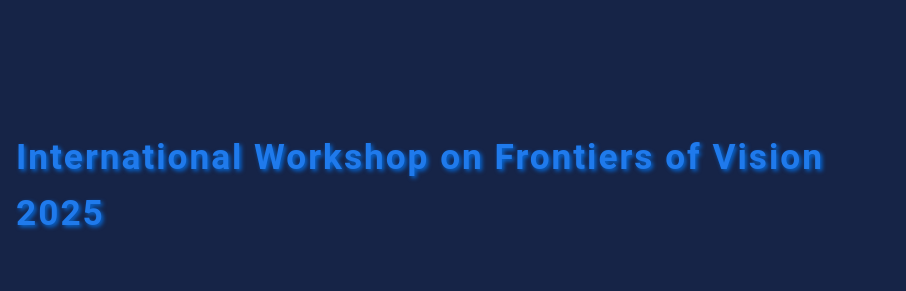
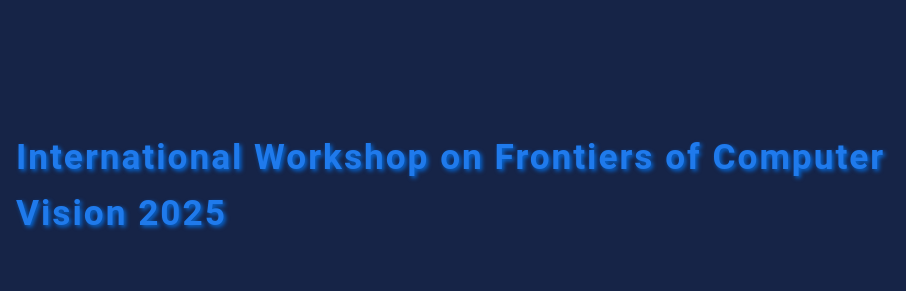
Before and after one commit to iwfcv2025/iwfcv2025.github.io, a plain HTML site: page callforpapers.html in a window 1280 px wide. Shown: the top 291 px of the page, 374-1280 px from the left. Drawn offline with Linux system fonts and the light colour scheme.

Commit message:
Update callforpapers.html

```diff
--- a/callforpapers.html
+++ b/callforpapers.html
@@ -3,14 +3,14 @@
 <head>
     <meta charset="UTF-8">
     <meta name="viewport" content="width=device-width, initial-scale=1.0">
-    <title>Call for Papers - International Workshop on Frontiers of Vision 2025</title>
+    <title>Call for Papers - International Workshop on Frontiers of Computer Vision 2025</title>
     <link rel="stylesheet" href="style.css">
 </head>
 <body>
     <header>
         <div class="header-content">
             <img src="logo.png" class="logo" alt="IWFCV Logo">
-            <h1>International Workshop on Frontiers of Vision 2025</h1>
+            <h1>International Workshop on Frontiers of Computer Vision 2025</h1>
         </div>
         <nav>
             <ul>
```
